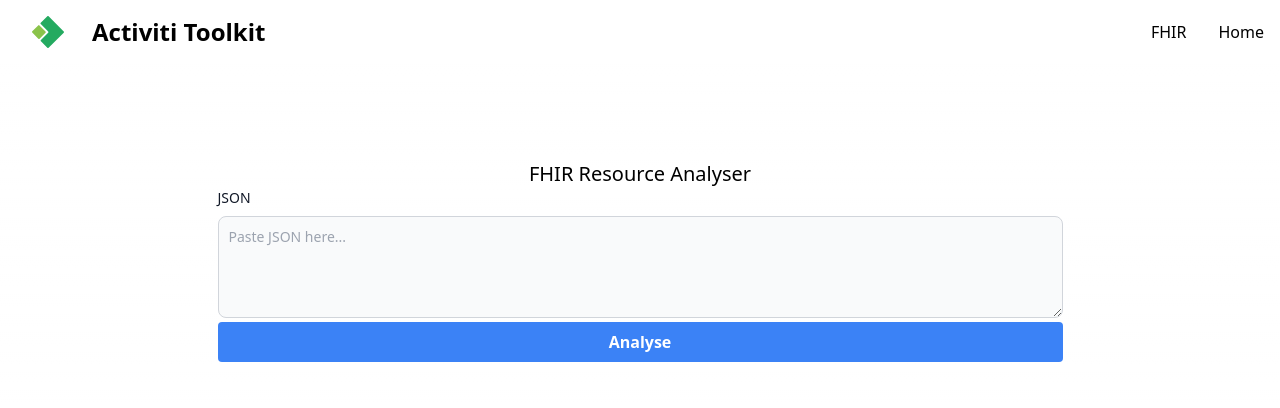
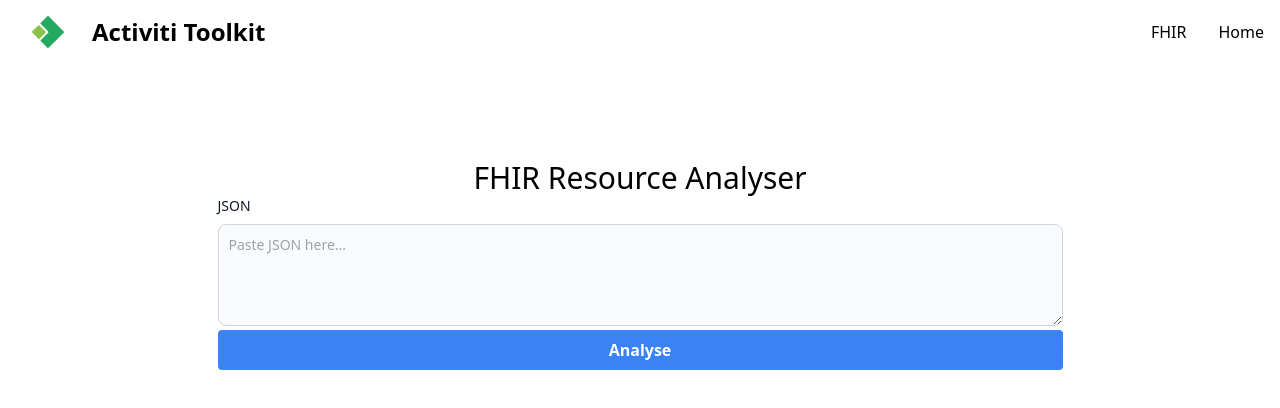
Before and after one commit to konrad-multibyte/activiti-toolkit, a Next.js app: page /fhir/fhir-resource-analyser in a window 1280 px wide. Shown: the top 408 px of the page. Built offline with nearby package versions, Linux system fonts and the light colour scheme.

Commit message:
fix issue err not displaying and format doc

```diff
--- a/src/app/fhir/fhir-resource-analyser/page.tsx
+++ b/src/app/fhir/fhir-resource-analyser/page.tsx
@@ -13,18 +13,17 @@
         setParseError("")
         setParseSuccess(false)
         try {
-                setJsonDocument(JSON.parse(event.target.jsonDocument.value))
-
+            setJsonDocument(JSON.parse(event.target.jsonDocument.value))
             setParseSuccess(true)
         } catch (error) {
-            if (error instanceof SyntaxError) {
+            if (error instanceof Error) {
                 setParseError(error.message)
             }
         }
     }
 
     const presentError = () => {
-        if (parseSuccess && parseError !== "") {
+        if (!parseSuccess && parseError !== "") {
             return (
                 <span className="text-red-400">{parseError}</span>
             )
@@ -41,7 +40,7 @@
     return (
         <>
             <main className="flex flex-col items-center justify-between p-24">
-                <h1 className="text-xl font-medium">FHIR Resource Analyser</h1>
+                <h1 className="text-3xl font-medium">FHIR Resource Analyser</h1>
                 <form onSubmit={handleJsonDocument} className="flex flex-col">
                     <label htmlFor="message" className="block mb-2 text-sm font-medium text-gray-900 dark:text-white">JSON </label>
                     <textarea id="jsonDocument" name="jsonDocument" rows={4} cols={100} className="block p-2.5 w-full text-sm text-gray-900 bg-gray-50 rounded-lg border border-gray-300 focus:ring-blue-500 focus:border-blue-500 dark:bg-gray-700 dark:border-gray-600 dark:placeholder-gray-400 dark:text-white dark:focus:ring-blue-500 dark:focus:border-blue-500" placeholder="Paste JSON here..."></textarea>
```
